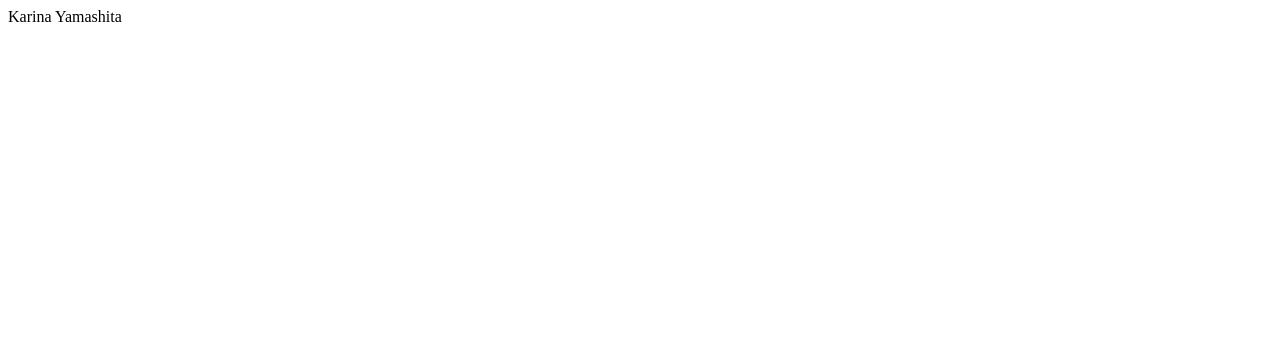
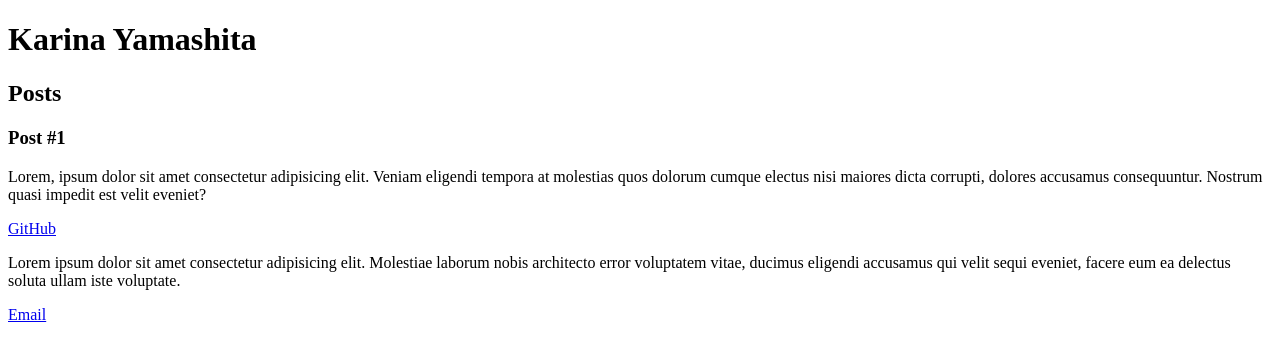
Before and after one commit to KarinaYamashita/Study_HTML, a plain HTML site: page index.html in a window 1280 px wide. Drawn offline with Linux system fonts and the light colour scheme.

Commit message:
Exercitando o uso de tags para textos e links

```diff
--- a/index.html
+++ b/index.html
@@ -5,6 +5,29 @@
         <title>Karina Yamashita</title>
     </head>
     <body>
-        Karina Yamashita
+        <header>
+        <h1> Karina Yamashita</h1>
+        </header>
+        <section>
+            <header>
+                <h2>Posts</h2>
+            </header>
+            <article>
+                <header>
+                    <h3>Post #1</h3>
+                    <p>Lorem, ipsum dolor sit amet consectetur adipisicing elit.
+                        Veniam eligendi tempora at molestias quos dolorum cumque
+                        electus nisi maiores dicta corrupti, dolores accusamus consequuntur.
+                        Nostrum quasi impedit est velit eveniet?
+                    </p>
+                    <a href="https://github.com/KarinaYamashita/Study_HTML" target="_blank">GitHub</a>
+                    <p>Lorem ipsum dolor sit amet consectetur adipisicing elit.
+                        Molestiae laborum nobis architecto error voluptatem vitae,
+                        ducimus eligendi accusamus qui velit sequi eveniet, facere eum ea delectus soluta ullam iste voluptate.
+                    </p>
+                </header>
+            </article>
+        </section>
+        <footer><a href="mailto:karina.hoshi@gmail.com">Email</a></footer>
     </body>
 </html>
```
